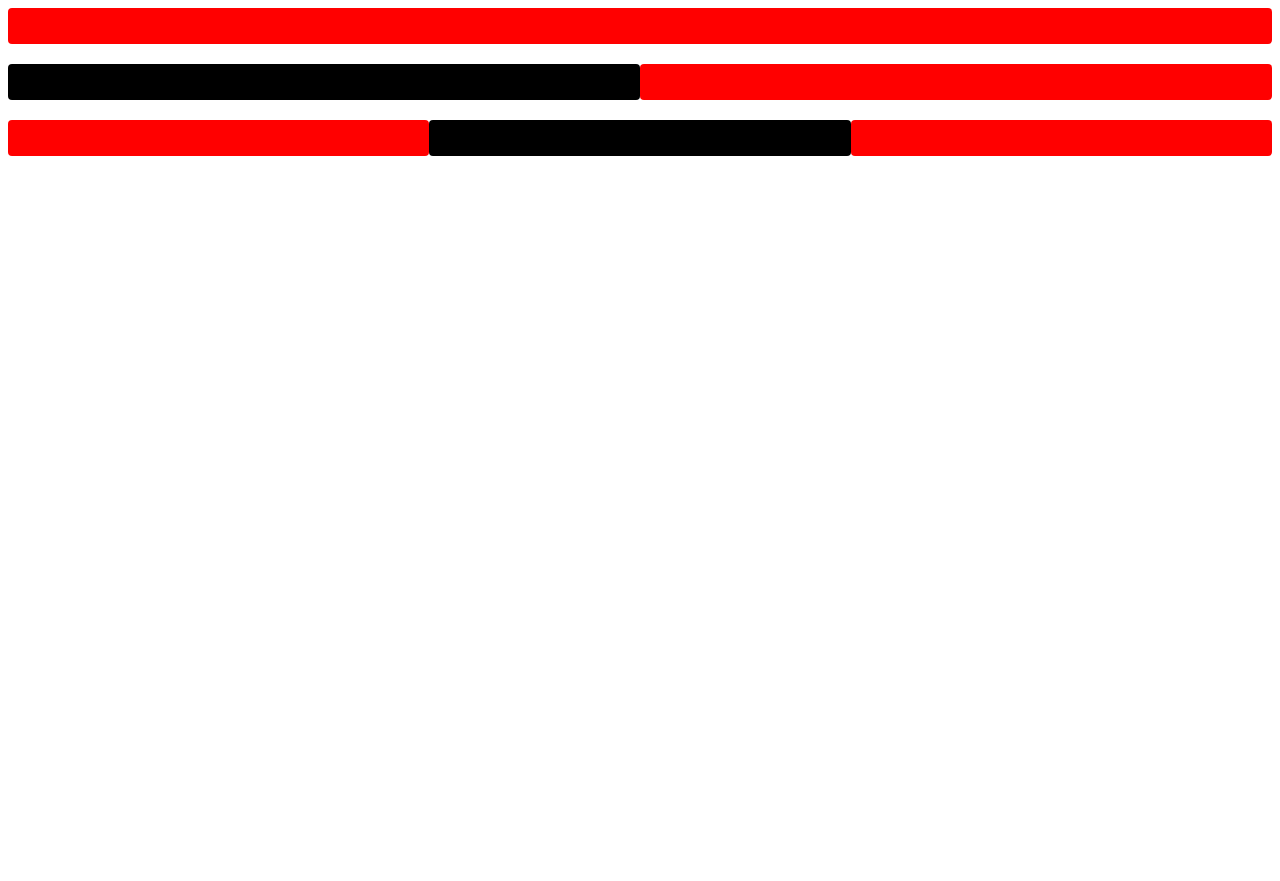
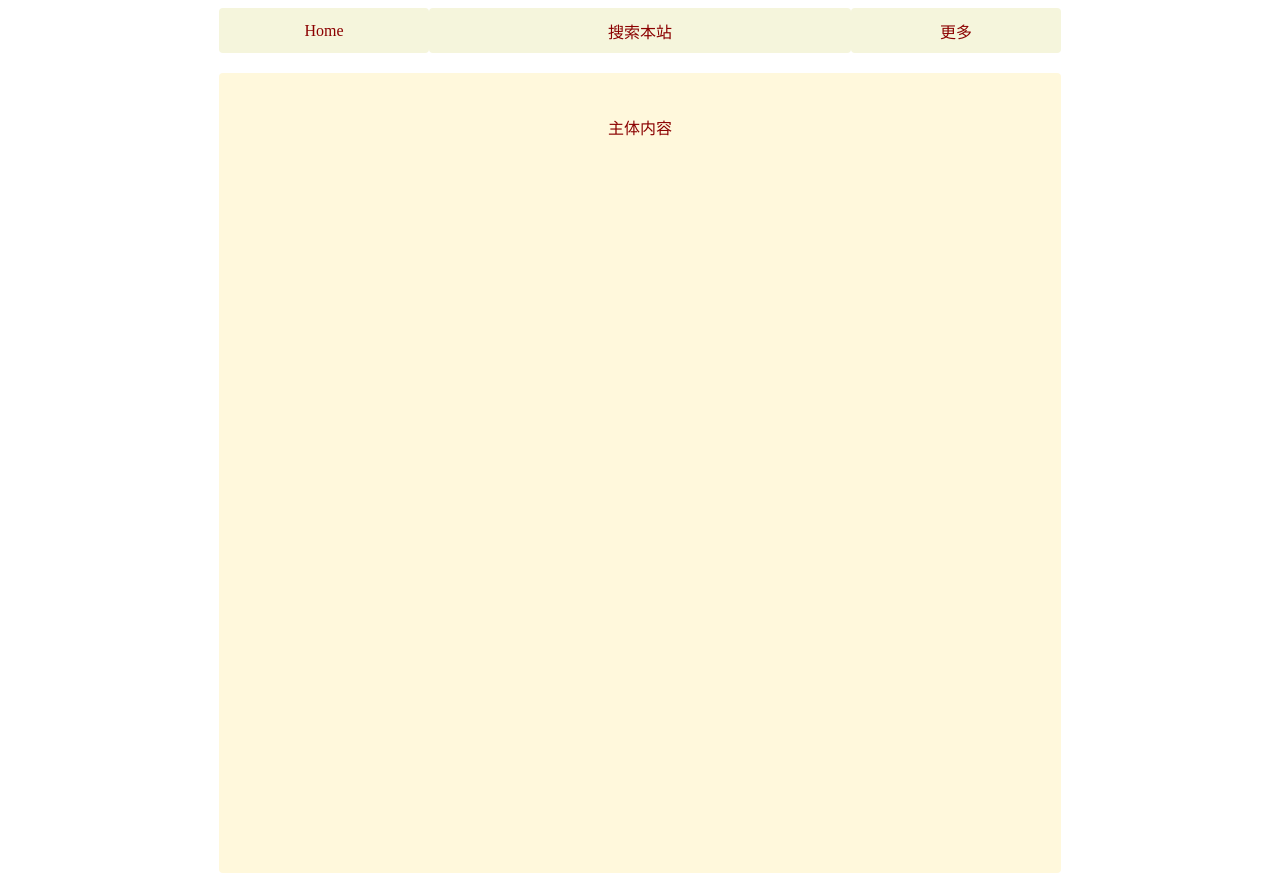
Before and after one commit to Jjqcoder/home, a Vue app in the folder my-home-client/: page / in a window 1280 px wide. Before the commit the page ends 800 px from the top, so only its background shows below. Built offline with nearby package versions, Linux system fonts and the light colour scheme.

Commit message:
搭建好主体页面

```diff
--- a/my-home-client/src/components/Layout.vue
+++ b/my-home-client/src/components/Layout.vue
@@ -1,60 +1,37 @@
 <template>
   <el-row>
-    <el-col :span="24" style="background:red">
-      <div class="grid-content ep-bg-purple-dark" />
+    <!-- 一共有24份 -->
+    <!-- 左边留白 -->
+    <el-col :span="4" style="background:white">
+      <div class="grid-content" />
+    </el-col>
+    <!-- 导航栏左侧-LOGO -->
+    <el-col :span="4" style="background:Beige">
+      <div class="grid-content ep-bg-purple-dark my-home"><span class="my-logo">Home</span></div>
+    </el-col>
+    <!-- 导航栏中心 -->
+    <el-col :span="8" style="background:Beige">
+      <div class="grid-content"><span class="my-search">搜索本站</span></div>
+    </el-col>
+    <!-- 导航栏右侧-存放下拉框，放入网站相关信息、功能 -->
+    <el-col :span="4" style="background:Beige">
+      <div class="grid-content"><span class="my-more">更多</span></div>
+    </el-col>
+    <!-- 右边留白 -->
+    <el-col :span="4" style="background:Khaki2">
+      <div class="grid-content" />
     </el-col>
   </el-row>
   <el-row>
-    <el-col :span="12" style="background:black">
-      <div class="grid-content ep-bg-purple" />
+    <el-col :span="4" style="background:white" class="content">
+      <div class="grid-content" />
     </el-col>
-    <el-col :span="12" style="background:red">
-      <div class="grid-content ep-bg-purple-light" />
+    <el-col :span="16" style="background:Cornsilk" class="content">
+      <span class="my-content">主体内容</span>
+      <div class="grid-content" />
     </el-col>
-  </el-row>
-  <el-row>
-    <el-col :span="8" style="background:red">
-      <div class="grid-content ep-bg-purple" />
-    </el-col>
-    <el-col :span="8" style="background:black">
-      <div class="grid-content ep-bg-purple-light" />
-    </el-col>
-    <el-col :span="8" style="background:red">
-      <div class="grid-content ep-bg-purple" />
-    </el-col>
-  </el-row>
-  <el-row>
-    <el-col :span="6">
-      <div class="grid-content ep-bg-purple" />
-    </el-col>
-    <el-col :span="6">
-      <div class="grid-content ep-bg-purple-light" />
-    </el-col>
-    <el-col :span="6">
-      <div class="grid-content ep-bg-purple" />
-    </el-col>
-    <el-col :span="6">
-      <div class="grid-content ep-bg-purple-light" />
-    </el-col>
-  </el-row>
-  <el-row>
-    <el-col :span="4">
-      <div class="grid-content ep-bg-purple" />
-    </el-col>
-    <el-col :span="4">
-      <div class="grid-content ep-bg-purple-light" />
-    </el-col>
-    <el-col :span="4">
-      <div class="grid-content ep-bg-purple" />
-    </el-col>
-    <el-col :span="4">
-      <div class="grid-content ep-bg-purple-light" />
-    </el-col>
-    <el-col :span="4">
-      <div class="grid-content ep-bg-purple" />
-    </el-col>
-    <el-col :span="4">
-      <div class="grid-content ep-bg-purple-light" />
+    <el-col :span="4" style="background:white" class="content">
+      <div class="grid-content" />
     </el-col>
   </el-row>
 </template>
@@ -72,6 +49,42 @@
 
 .grid-content {
   border-radius: 4px;
-  min-height: 36px;
+  min-height: 45px;
+}
+
+// 新增样式
+.content {
+  height: 100vb;
+}
+
+.grid-content {
+  display: flex;
+  align-items: center; /* 垂直居中 */
+  justify-content: center; /* 水平居中 */
+}
+
+.my-logo {
+  font-size: 100%; // 继承父元素的字体大小
+  color: DarkRed;
+}
+
+.my-search {
+  font-size: 100%; // 继承父元素的字体大小
+  color: DarkRed;
+}
+
+.my-more {
+  font-size: 100%; // 继承父元素的字体大小
+  color: DarkRed;
+}
+
+.my-content {
+  margin-top: 5%;
+  display: flex;
+  align-items: center;
+  justify-content: center;
+
+  font-size: 100%; // 继承父元素的字体大小
+  color: DarkRed;
 }
 </style>
```
Also changed, not shown: 1 other file (tests, documents, lock files or other folders).
